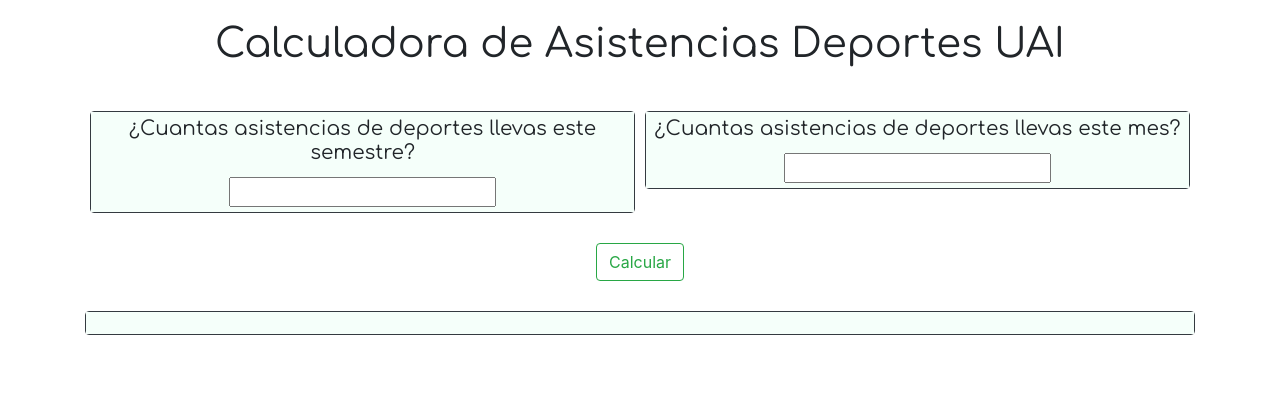
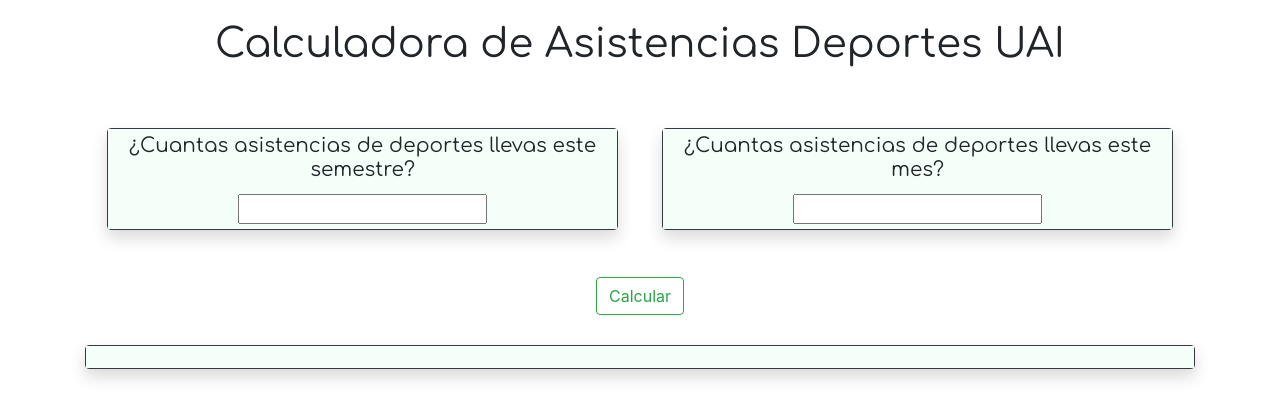
Before and after one commit to satelerd/Calculadora-de-Asistencia-Deporte-UAI, a React (Create React App) app: page / in a window 1280 px wide. Shown: the top 418 px of the page. Built offline with nearby package versions, Linux system fonts and the light colour scheme.

Commit message:
Retoques finales frontend 1.1

```diff
--- a/src/components/card/Card.js
+++ b/src/components/card/Card.js
@@ -3,7 +3,7 @@ import './Card.css'
 
 function Card({title, body, space}) {
     return (
-        <div className="card border-dark">
+        <div className="card border-dark shadow">
             <div className="card-body text-center">
                 <h4 className="card-title">{title}</h4>
                 <p className="card-text">
--- a/src/components/cards/Cards.css
+++ b/src/components/cards/Cards.css
@@ -1,3 +1,3 @@
 .col {
-    padding: 5px !important;
+    padding:2% !important;
 }
```
